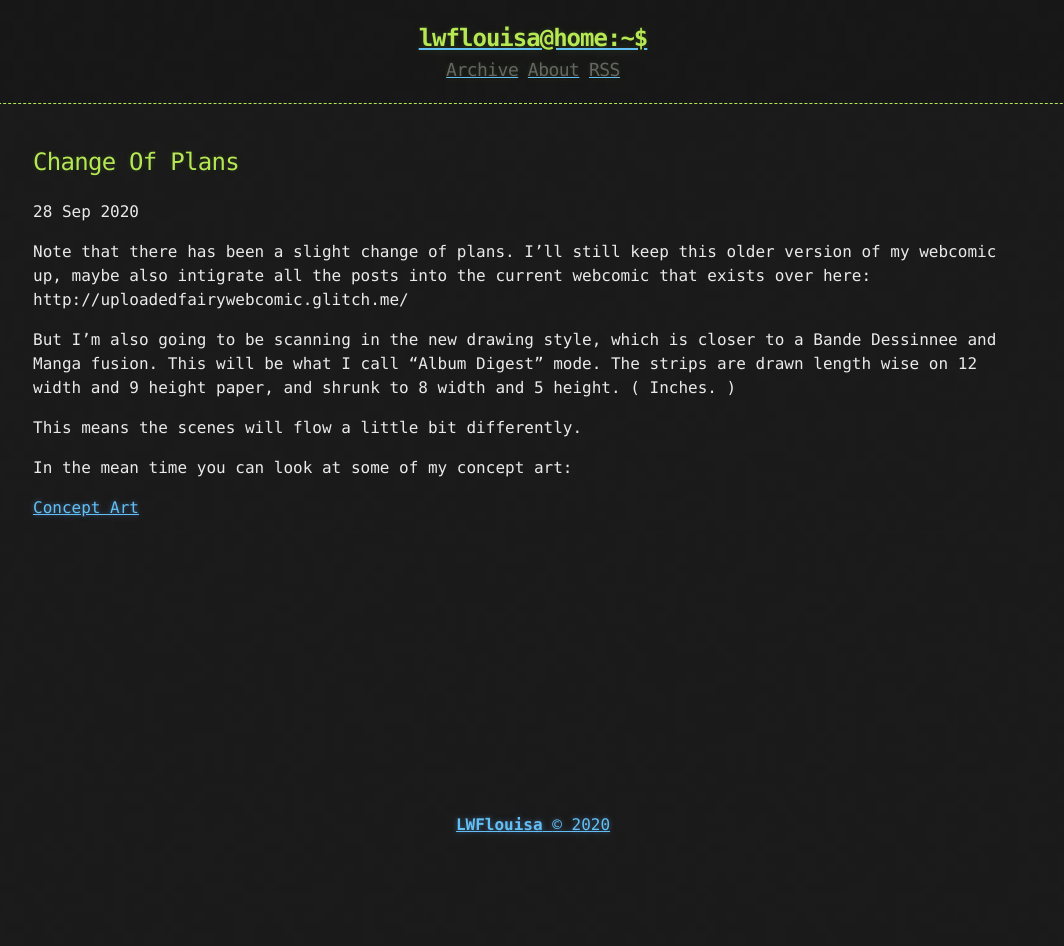
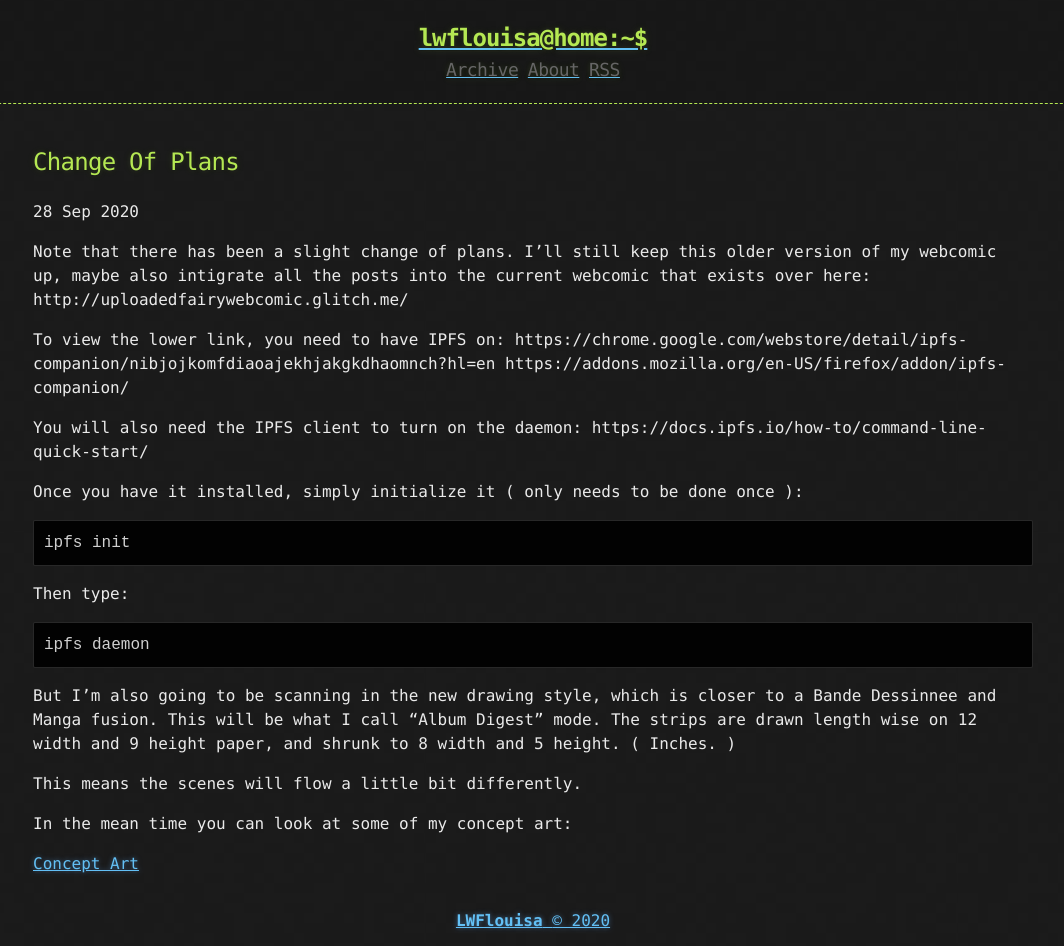
Before and after one commit to LWFlouisa/uploadedfairyOldSynd, a Jekyll site: the page built from _posts/2020-09-28-changeofplans.md, in a window 1280 px wide. Shown: the whole page, without its empty margins (107-1171 px from the left). Built offline with Jekyll 4.4.1, drawn with Linux system fonts in a browser that asks for light colours; before the commit the page ends 900 px from its top, so only the background shows below that.

Commit message:
Update 2020-09-28-changeofplans.md

```diff
--- a/_posts/2020-09-28-changeofplans.md
+++ b/_posts/2020-09-28-changeofplans.md
@@ -3,6 +3,23 @@ title: Change Of Plans
 published: true
 ---
 Note that there has been a slight change of plans. I'll still keep this older version of my webcomic up, maybe also intigrate all the posts into the current webcomic that exists over here: http://uploadedfairywebcomic.glitch.me/
+
+To view the lower link, you need to have IPFS on:
+https://chrome.google.com/webstore/detail/ipfs-companion/nibjojkomfdiaoajekhjakgkdhaomnch?hl=en
+https://addons.mozilla.org/en-US/firefox/addon/ipfs-companion/
+
+You will also need the IPFS client to turn on the daemon:
+https://docs.ipfs.io/how-to/command-line-quick-start/
+
+Once you have it installed, simply initialize it ( only needs to be done once ):
+~~~
+ipfs init
+~~~
+
+Then type:
+~~~
+ipfs daemon
+~~~
 
 But I'm also going to be scanning in the new drawing style, which is closer to a Bande Dessinnee and Manga fusion. This will be what I call "Album Digest" mode. The strips are drawn length wise on 12 width and 9 height paper, and shrunk to 8 width and 5 height. ( Inches. )
 
```
